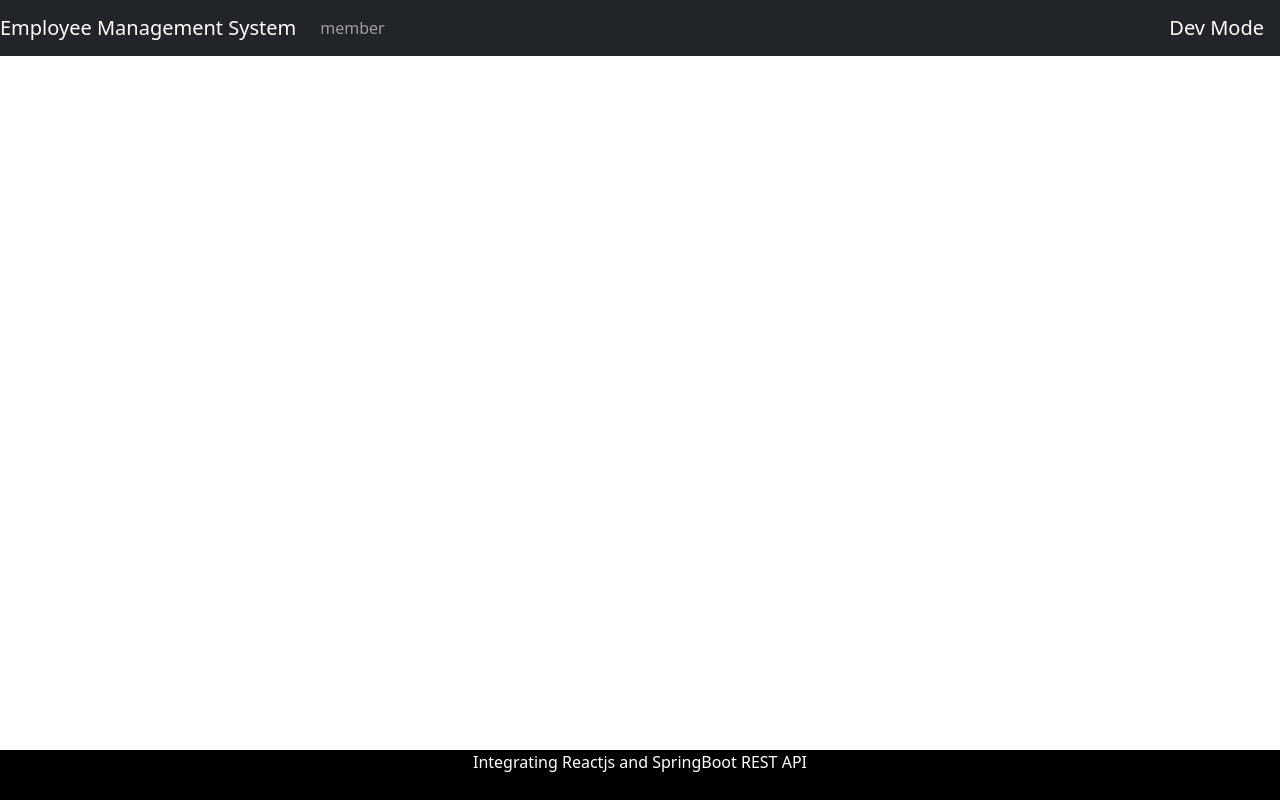
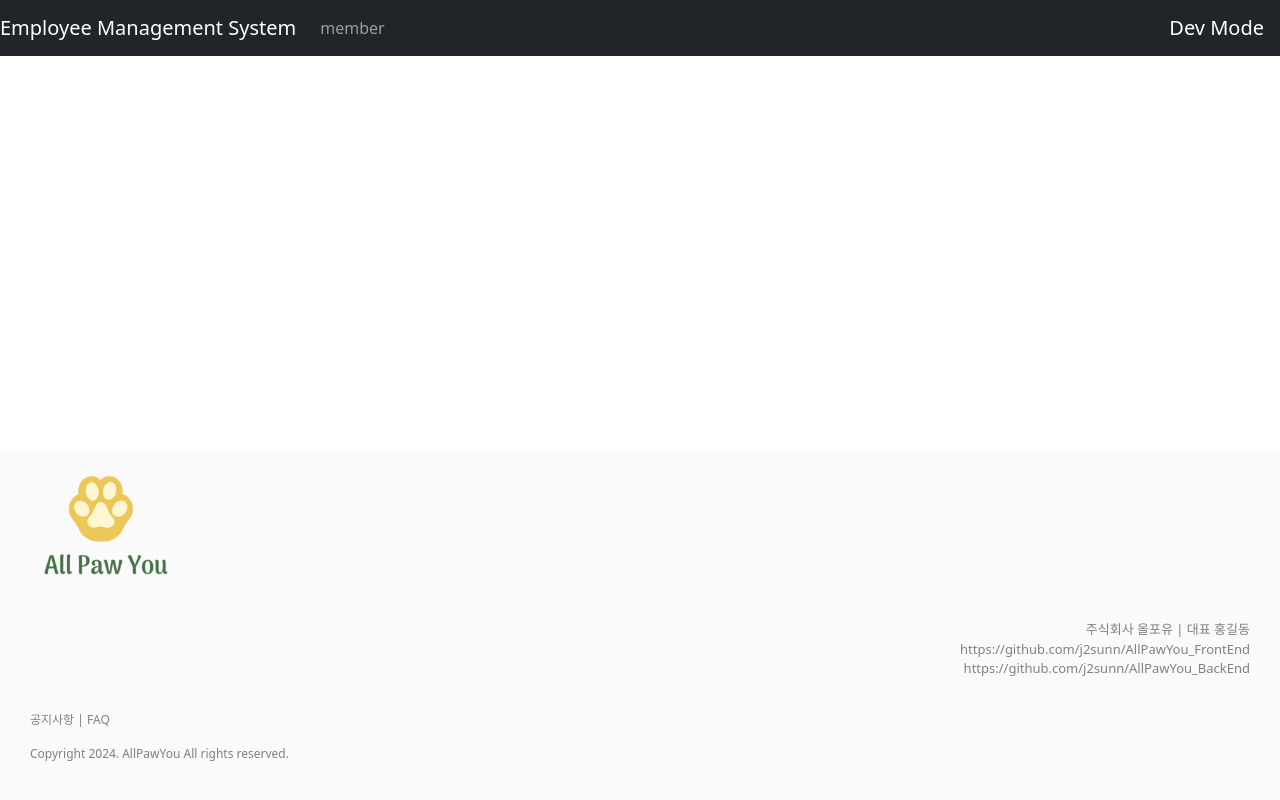
Before and after one commit to j2sunn/AllPawYou_FrontEnd, a React (Vite) app: page / in a window 1280 px wide. Built offline with nearby package versions, Linux system fonts and the light colour scheme; a web font is replaced by a local one.

Commit message:
241028 푸터, 로그인페이지

```diff
--- a/src/App.css
+++ b/src/App.css
@@ -2,8 +2,14 @@
   position: absolute;
   bottom: 0;
   width: 100%;
-  height: 50px;
-  background-color: black;
+  height: 350px;
+  background-color: #f3f3f36e;
+  /* background-color: #FFF7D4; */
   text-align: center;
-  color: white;
+  color: gray;
 }
+
+html, body{
+  height: 100vh;
+  width: 100%;
+}
--- a/src/components/common/FooterComponent.jsx
+++ b/src/components/common/FooterComponent.jsx
@@ -1,8 +1,57 @@
+import styled from "styled-components";
+
+const FooterContainer = styled.footer`
+  display: flex;
+  flex-direction: column;
+`;
+const StyledLink = styled.a`
+  text-decoration : none;
+  color: inherit;
+`;
+const Info = styled.p`
+  text-align : right;
+  margin-right : 30px;
+  font-size: 13px;
+  display:absolute;
+`;
+const Board = styled.p`
+  text-align : left;
+  margin-left : 30px;
+  font-size: 12px;
+`;
+const Logo = styled.div`
+  float : left;
+  margin-left : 30px;
+  margin-bottom: 20px;
+  display:flex;
+`;
+
 const FooterComponent = () => {
+
+
   return (
     <div>
       <footer className="footer">
-        <span>Integrating Reactjs and SpringBoot REST API</span>
+        <FooterContainer>
+          <Logo>
+            <img src="/src/logo.png" style={{ height: '150px', width: '150px' }}></img>
+          </Logo>
+          <Info>
+            <p>
+              <span>주식회사 올포유 | 대표 홍길동</span><br />
+              <span>
+                <StyledLink href="https://github.com/j2sunn/AllPawYou_FrontEnd">https://github.com/j2sunn/AllPawYou_FrontEnd</StyledLink><br />
+                <StyledLink href="https://github.com/j2sunn/AllPawYou_BackEnd">https://github.com/j2sunn/AllPawYou_BackEnd</StyledLink>
+              </span>
+            </p>
+          </Info>
+          <Board>
+            <p><StyledLink href="/signup">공지사항 </StyledLink> | <StyledLink href=""> FAQ</StyledLink></p>
+            <p>
+              Copyright 2024. AllPawYou All rights reserved.
+            </p>
+          </Board>
+        </FooterContainer>
       </footer>
     </div>
   );
```
Also changed, not shown: src/components/Login.jsx (added, +32 -0 lines), src/logo.png (added).
